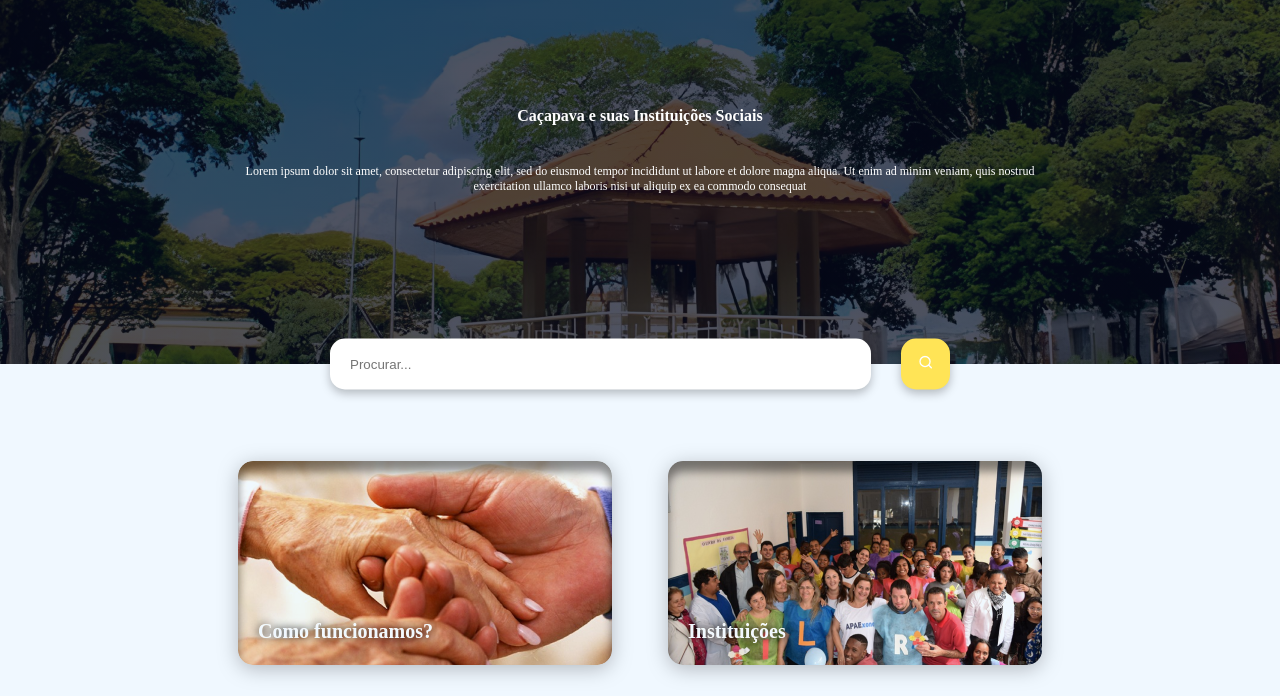
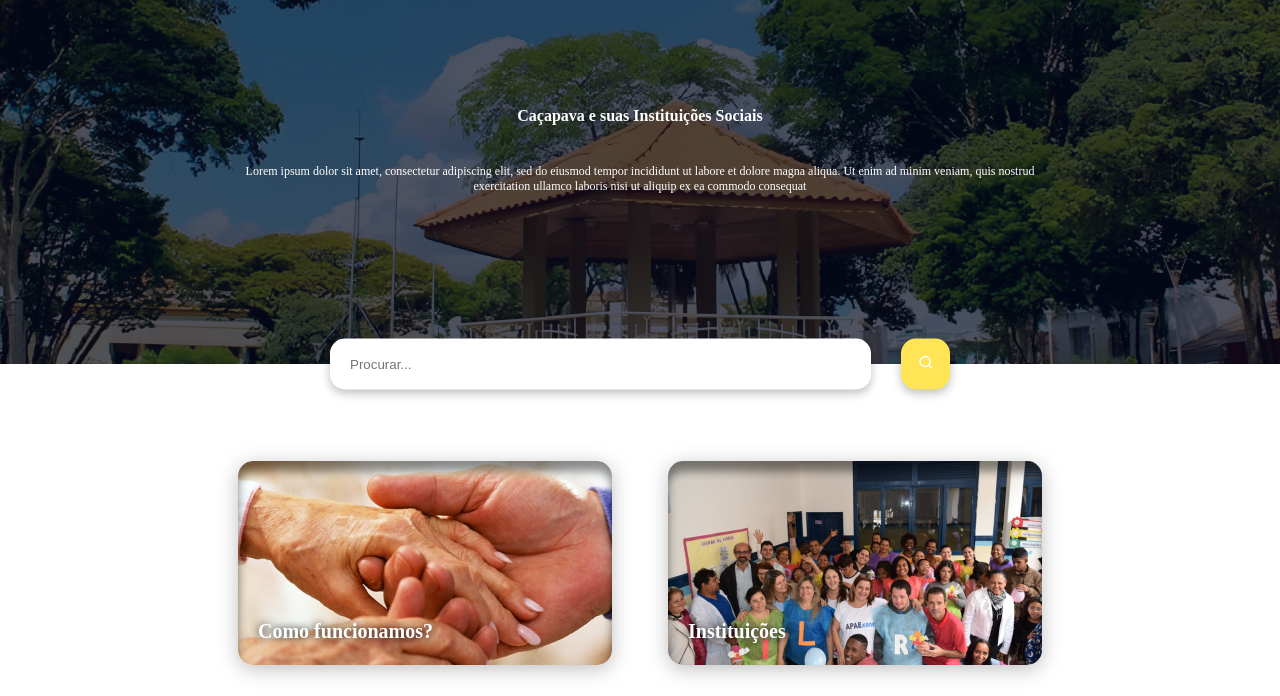
Before and after one commit to Igor-Yngvi/helpcPrototype, a plain HTML site: page routes/home.html in a window 1280 px wide. Shown: the part 101-797 px from the top of the page. Drawn offline with Linux system fonts and the light colour scheme.

Commit message:
Add files via upload

```diff
--- /dev/null
+++ b/stylesheets/account.css
@@ -0,0 +1,20 @@
+* {
+  margin: 0;
+  padding: 0;
+  box-sizing: border-box;
+}
+
+.app {
+  max-width: 100%;
+  min-height: 100vh;
+  background: #fff;
+  overflow: hidden;
+}
+
+.account {
+  width: 100%;
+  height: 100vh;
+  display: flex;
+  justify-content: center;
+  align-items: center;
+}
--- a/stylesheets/home.css
+++ b/stylesheets/home.css
@@ -7,7 +7,7 @@
 .app {
 	max-width: 100%;
 	min-height: 100vh;
-	background-color: aliceblue;
+	background-color: #fff;
 }
 
 .top {
```
Also changed, not shown: routes/account.html (+0 -1 lines).
